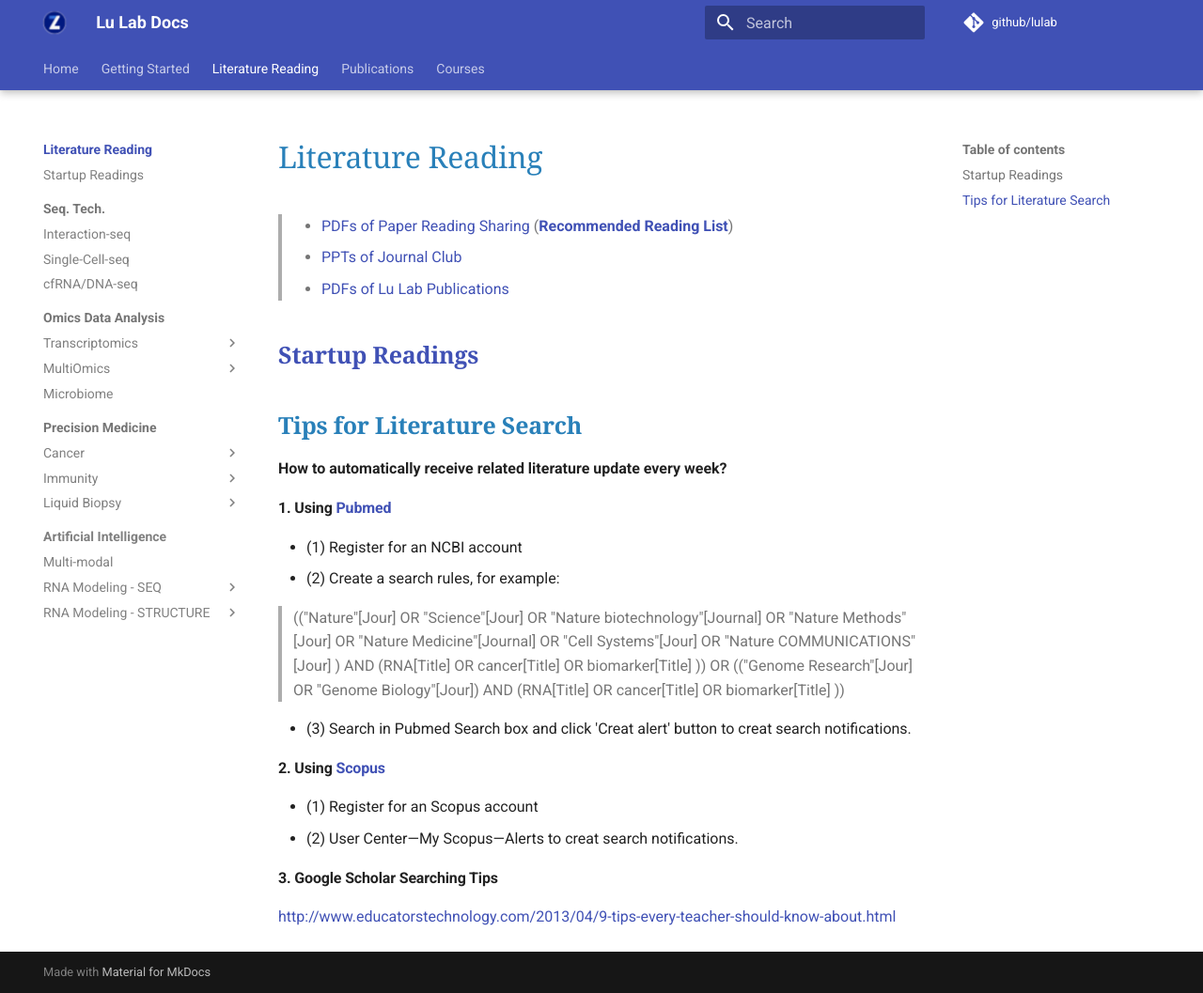
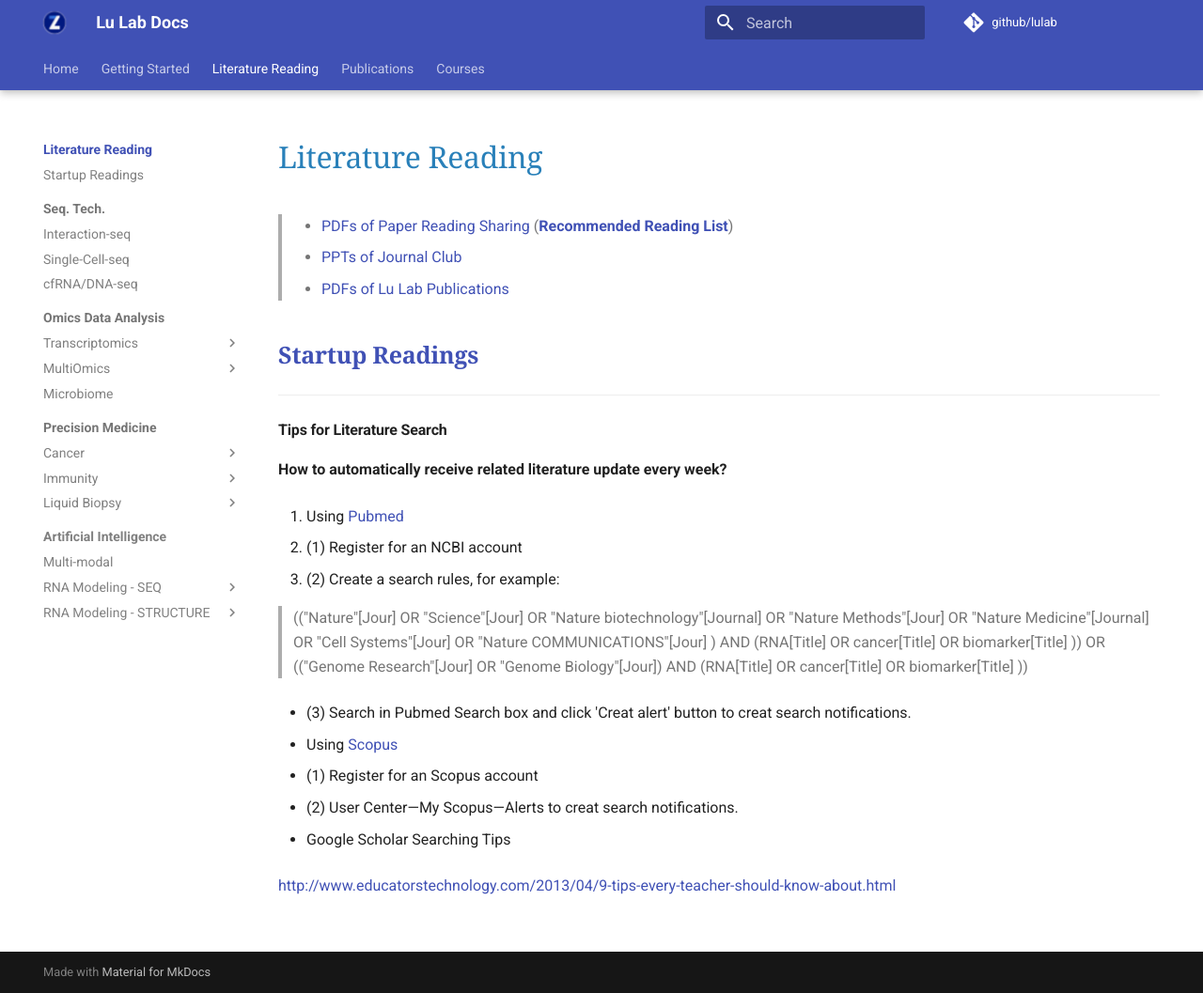
Before and after one commit to lulab/mkdocs, an MkDocs documentation site: the page built from docs/reading/index.md, in a window 1280 px wide and 1057 px high. Shown: the whole window at 94% size. Built offline with MkDocs 1.6.1 and Material for MkDocs 9.7.7, drawn with Linux system fonts in a browser that asks for light colours.

Commit message:
update index

```diff
--- a/docs/reading/index.md
+++ b/docs/reading/index.md
@@ -7,12 +12,13 @@
 ## [Startup Readings](./startup.md)
 
 
+---
 
-## Tips for Literature Search
+#### Tips for Literature Search
 
 **How to automatically receive related literature update every week?**
 
-#### 1. Using [Pubmed](https://www.ncbi.nlm.nih.gov/pubmed)
+1. Using [Pubmed](https://www.ncbi.nlm.nih.gov/pubmed)
 
 * (1) Register for an NCBI account
 * (2) Create a search rules, for example:
@@ -21,11 +27,11 @@
 
 * (3) Search in Pubmed Search box and click 'Creat alert' button to creat search notifications.
 
-#### 2. Using [Scopus](https://www.scopus.com/)
+2. Using [Scopus](https://www.scopus.com/)
 
 * (1) Register for an Scopus account
 * (2) User Center—My Scopus—Alerts to creat search notifications.
 
-#### 3. Google Scholar Searching Tips
+3. Google Scholar Searching Tips
 
 [http://www.educatorstechnology.com/2013/04/9-tips-every-teacher-should-know-about.html](http://www.educatorstechnology.com/2013/04/9-tips-every-teacher-should-know-about.html)
```
Also changed, not shown: other parts of docs/reading/index.md (+5 -0 lines), docs/reading/startup.md (+0 -3 lines).
